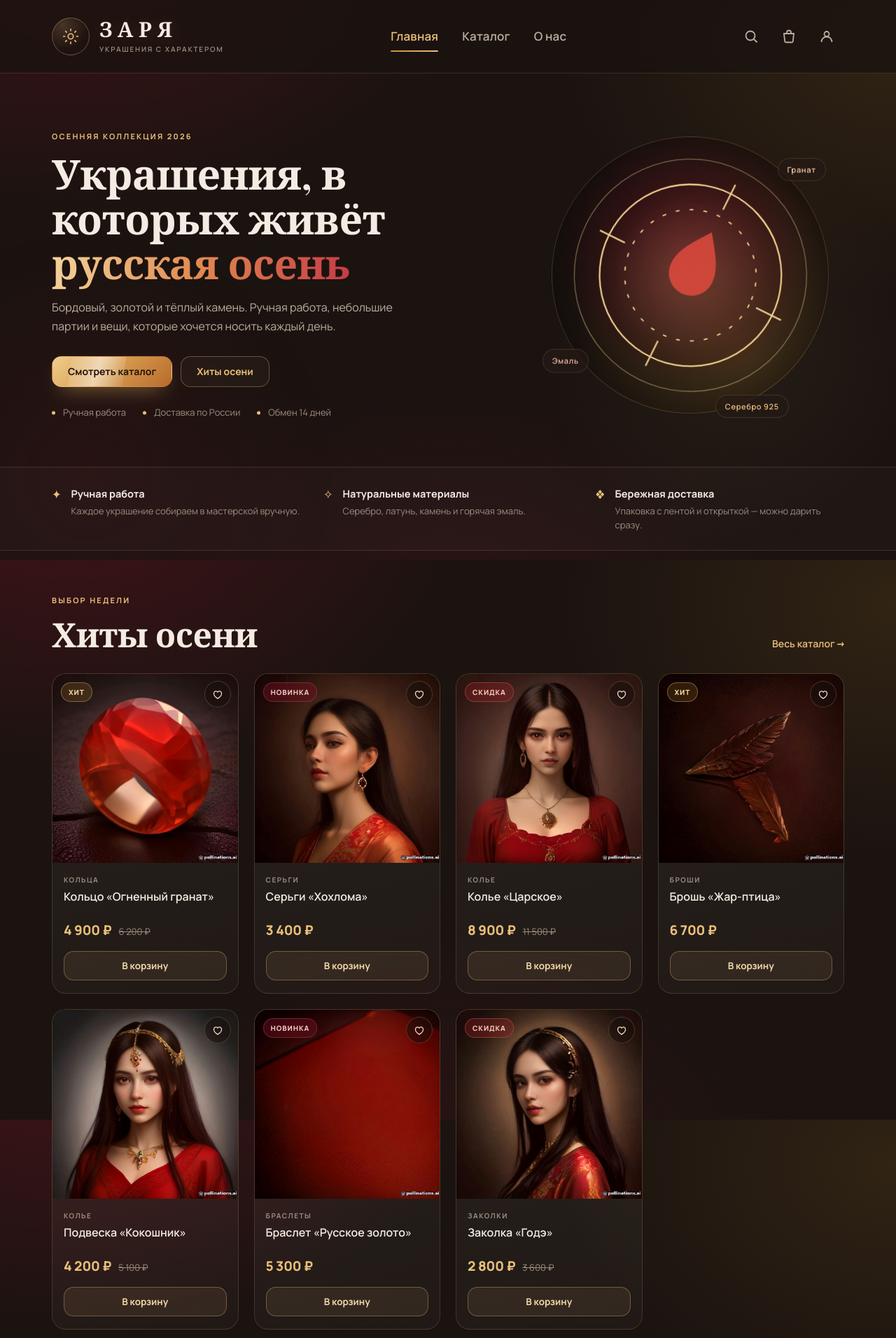
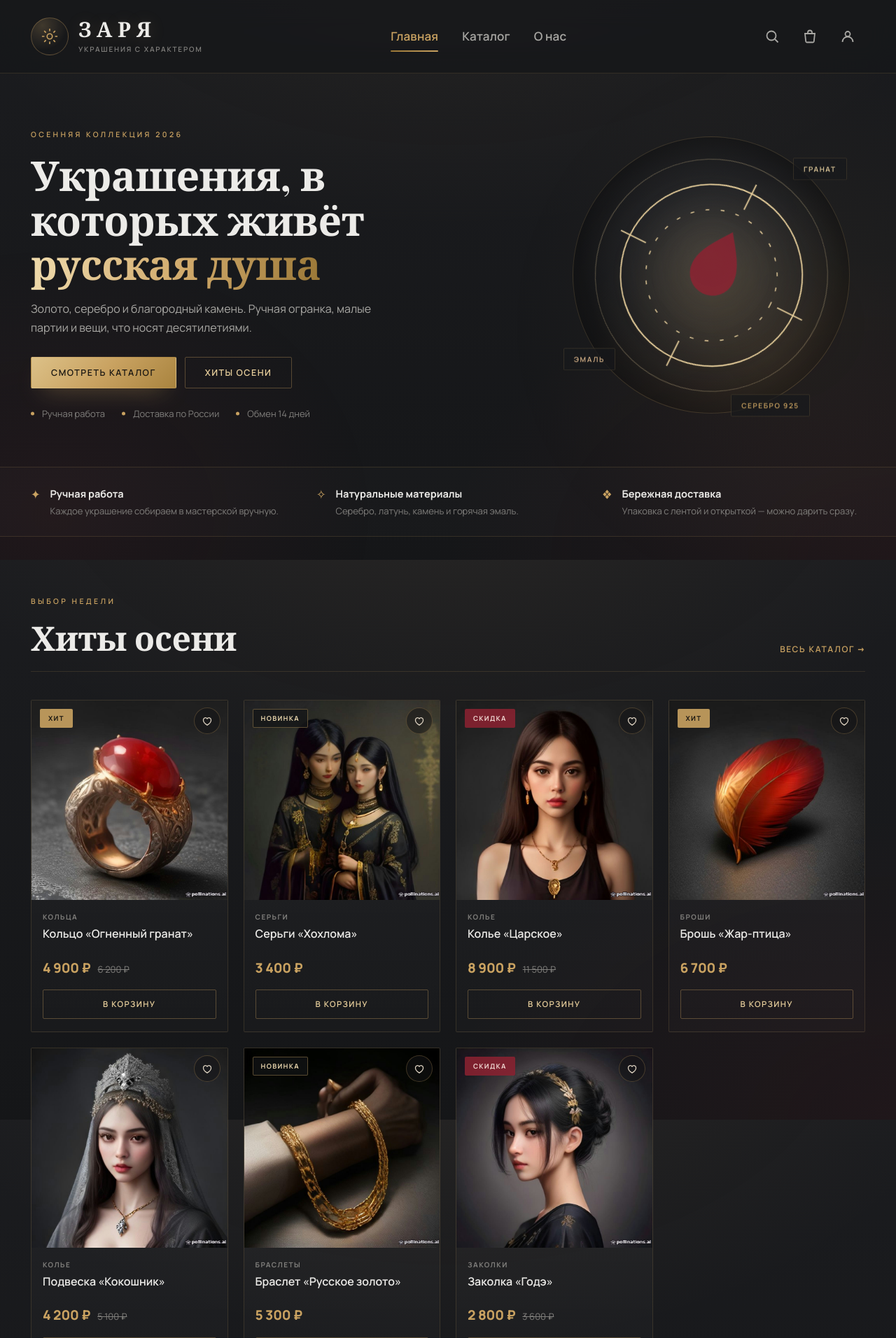
Before and after one commit to Kharusaki/web_mvp_for_intensive, a Flask app: page / in a window 1280 px wide. Shown: the top 1912 px of the page at 70% size. Run offline with Flask 3, Linux system fonts and the light colour scheme.

Commit message:
Премиальный антрацитово-золотой дизайн; новые фото товаров, серьги-хохлома без искажений

```diff
--- a/static/css/style.css
+++ b/static/css/style.css
@@ -1,28 +1,31 @@
 /* =========================================================
    ЗАРЯ — украшения в русском стиле
-   Палитра: тёплый тёмный фон, бордо, красный, золото.
+   Палитра: антрацитовый графит, мягкое золото, редкие акценты
+   (вдохновлено премиальными ювелирными каталогами).
    ========================================================= */
 
 :root {
-    --bg: #1a1310;
-    --bg-soft: #221813;
-    --surface: rgba(255, 240, 224, 0.055);
-    --surface-strong: rgba(255, 240, 224, 0.09);
-    --border: rgba(232, 191, 122, 0.16);
-    --border-strong: rgba(232, 191, 122, 0.34);
-
-    --text: #f4ece2;
-    --muted: #bdae9e;
-    --muted-soft: #9c8d7f;
-
-    --gold: #e8bf7a;
-    --gold-deep: #c9922f;
-    --red: #d24a3e;
-    --burgundy: #7a1226;
-
-    --radius: 20px;
-    --radius-sm: 12px;
-    --container: 1180px;
+    --bg: #17181a;
+    --bg-soft: #1d1e21;
+    --surface: rgba(255, 255, 255, 0.04);
+    --surface-strong: rgba(255, 255, 255, 0.07);
+    --border: rgba(201, 162, 97, 0.16);
+    --border-strong: rgba(201, 162, 97, 0.36);
+
+    --text: #ecebe8;
+    --muted: #a9a8a4;
+    --muted-soft: #807f7c;
+
+    --gold: #c9a261;
+    --gold-bright: #e8cf9c;
+    --gold-deep: #9a7736;
+
+    --accent: #8c2231;
+    --accent-soft: rgba(140, 34, 49, 0.4);
+
+    --radius: 2px;
+    --radius-sm: 2px;
+    --container: 1240px;
 
     --font-body: "Manrope", "Segoe UI", Tahoma, sans-serif;
     --font-head: "Playfair Display", Georgia, "Times New Roman", serif;
@@ -50,9 +53,9 @@ body {
     color: var(--text);
     background-color: var(--bg);
     background-image:
-        radial-gradient(900px 600px at 8% -10%, rgba(122, 18, 38, 0.38), transparent 65%),
-        radial-gradient(800px 600px at 100% 8%, rgba(201, 146, 47, 0.13), transparent 60%),
-        radial-gradient(700px 500px at 50% 110%, rgba(122, 18, 38, 0.18), transparent 70%);
+        radial-gradient(1100px 700px at 50% -20%, rgba(201, 162, 97, 0.07), transparent 70%),
+        radial-gradient(900px 600px at 100% 100%, rgba(140, 34, 49, 0.09), transparent 72%),
+        linear-gradient(180deg, #1b1c1f 0%, #151618 100%);
     background-attachment: fixed;
     -webkit-font-smoothing: antialiased;
     overflow-x: hidden;
@@ -96,8 +99,8 @@ dd {
     pointer-events: none;
     z-index: -1;
     background:
-        radial-gradient(420px 420px at 82% 62%, rgba(232, 191, 122, 0.06), transparent 70%),
-        radial-gradient(500px 500px at 10% 85%, rgba(122, 18, 38, 0.14), transparent 70%);
+        radial-gradient(560px 560px at 88% 58%, rgba(201, 162, 97, 0.05), transparent 72%),
+        radial-gradient(620px 520px at 6% 92%, rgba(140, 34, 49, 0.09), transparent 74%);
 }
 
 .container {
@@ -110,16 +113,16 @@ dd {
 /* ---------- Общие элементы ---------- */
 
 .eyebrow {
-    font-size: 11px;
-    font-weight: 700;
-    letter-spacing: 0.2em;
+    font-size: 10.5px;
+    font-weight: 600;
+    letter-spacing: 0.32em;
     text-transform: uppercase;
     color: var(--gold);
-    margin-bottom: 12px;
+    margin-bottom: 16px;
 }
 
 .accent {
-    background: linear-gradient(100deg, #f4d59b 0%, #e28b52 48%, #c53a44 100%);
+    background: linear-gradient(100deg, #f0dcae 0%, #cfa869 55%, #9a7736 100%);
     -webkit-background-clip: text;
     background-clip: text;
     color: transparent;
@@ -130,76 +133,81 @@ dd {
     align-items: center;
     justify-content: center;
     gap: 8px;
-    padding: 13px 22px;
+    padding: 14px 28px;
     border: 1px solid transparent;
-    border-radius: 14px;
-    font-size: 14px;
-    font-weight: 700;
+    border-radius: 2px;
+    font-size: 12.5px;
+    font-weight: 600;
+    letter-spacing: 0.12em;
+    text-transform: uppercase;
     line-height: 1.2;
     cursor: pointer;
-    transition: transform 0.25s var(--ease), box-shadow 0.25s var(--ease),
-        background 0.25s var(--ease), border-color 0.25s var(--ease), color 0.25s var(--ease);
+    transition: transform 0.3s var(--ease), box-shadow 0.3s var(--ease),
+        background 0.3s var(--ease), border-color 0.3s var(--ease), color 0.3s var(--ease);
 }
 
 .btn:active {
-    transform: scale(0.98);
+    transform: scale(0.99);
 }
 
 .btn-primary {
-    background: linear-gradient(135deg, #f0cd8d 0%, #d9a052 45%, #b96a2c 100%);
-    color: #24140c;
-    box-shadow: 0 12px 30px -14px rgba(232, 178, 92, 0.75);
+    background: linear-gradient(135deg, #dcc188 0%, #c9a261 50%, #a9843f 100%);
+    color: #1a1712;
+    box-shadow: 0 14px 34px -18px rgba(201, 162, 97, 0.9);
 }
 
 .btn-primary:hover {
     transform: translateY(-2px);
-    box-shadow: 0 18px 36px -14px rgba(232, 178, 92, 0.85);
-    filter: brightness(1.05);
+    box-shadow: 0 20px 40px -18px rgba(201, 162, 97, 0.95);
+    filter: brightness(1.06);
 }
 
 .btn-ghost {
     border-color: var(--border-strong);
-    color: var(--gold);
-    background: rgba(232, 191, 122, 0.04);
+    color: var(--gold-bright);
+    background: transparent;
 }
 
 .btn-ghost:hover {
-    background: rgba(232, 191, 122, 0.12);
+    background: rgba(201, 162, 97, 0.09);
+    border-color: var(--gold);
     transform: translateY(-2px);
 }
 
 .btn-cart {
     width: 100%;
-    margin-top: 14px;
-    padding: 12px 16px;
-    border-color: var(--border-strong);
-    background: rgba(232, 191, 122, 0.09);
-    color: #f1d6a8;
-    font-size: 13.5px;
+    margin-top: 16px;
+    padding: 13px 16px;
+    border: 1px solid var(--border-strong);
+    background: transparent;
+    color: var(--gold-bright);
+    font-size: 11.5px;
 }
 
 .btn-cart:hover {
-    background: linear-gradient(135deg, #ecc985, #c98a3d);
-    color: #24140c;
+    background: linear-gradient(135deg, #dcc188, #c9a261);
+    color: #1a1712;
     border-color: transparent;
 }
 
 .btn-cart.is-added {
-    background: rgba(122, 18, 38, 0.55);
-    border-color: rgba(210, 74, 62, 0.6);
-    color: #ffd7cf;
+    background: var(--accent);
+    border-color: transparent;
+    color: #f1dad3;
 }
 
 .text-link {
     color: var(--gold);
-    font-size: 14px;
+    font-size: 12px;
     font-weight: 600;
+    letter-spacing: 0.14em;
+    text-transform: uppercase;
     white-space: nowrap;
     transition: color 0.2s;
 }
 
 .text-link:hover {
-    color: #f7dca9;
+    color: var(--gold-bright);
 }
 
 .shimmer {
@@ -214,10 +222,10 @@ dd {
     top: -60%;
     bottom: -60%;
     left: 0;
-    width: 45%;
-    background: linear-gradient(100deg, transparent, rgba(255, 255, 255, 0.55), transparent);
-    transform: translateX(-160%) rotate(8deg);
-    animation: shimmer 5s var(--ease) infinite;
+    width: 40%;
+    background: linear-gradient(100deg, transparent, rgba(255, 250, 235, 0.4), transparent);
+    transform: translateX(-170%) rotate(8deg);
+    animation: shimmer 6s var(--ease) infinite;
     animation-delay: 1.2s;
     pointer-events: none;
     z-index: -1;
@@ -235,9 +243,9 @@ dd {
     position: sticky;
     top: 0;
     z-index: 50;
-    background: rgba(26, 19, 16, 0.78);
-    backdrop-filter: blur(16px);
-    -webkit-backdrop-filter: blur(16px);
+    background: rgba(23, 24, 26, 0.82);
+    backdrop-filter: blur(18px);
+    -webkit-backdrop-filter: blur(18px);
     border-bottom: 1px solid var(--border);
 }
 
@@ -354,7 +362,7 @@ dd {
     height: 50px;
     padding: 0;
     border: 1px solid transparent;
-    border-radius: 14px;
+    border-radius: 2px;
     background: transparent;
     color: var(--muted);
     cursor: pointer;
@@ -560,9 +568,9 @@ input:focus-visible {
     border-radius: 50%;
     border: 1px solid var(--border);
     background:
-        radial-gradient(circle at 50% 42%, rgba(122, 18, 38, 0.55), transparent 62%),
-        radial-gradient(circle at 70% 80%, rgba(201, 146, 47, 0.18), transparent 60%);
-    box-shadow: inset 0 0 80px rgba(0, 0, 0, 0.45);
+        radial-gradient(circle at 50% 42%, rgba(60, 62, 66, 0.6), transparent 64%),
+        radial-gradient(circle at 70% 80%, rgba(201, 162, 97, 0.12), transparent 62%);
+    box-shadow: inset 0 0 90px rgba(0, 0, 0, 0.5);
 }
 
 .hero-sun {
@@ -570,8 +578,8 @@ input:focus-visible {
     width: 55%;
     height: 55%;
     border-radius: 50%;
-    background: radial-gradient(circle, rgba(232, 191, 122, 0.22), transparent 70%);
-    filter: blur(18px);
+    background: radial-gradient(circle, rgba(201, 162, 97, 0.18), transparent 70%);
+    filter: blur(20px);
 }
 
 .hero-ornament {
@@ -583,20 +591,21 @@ input:focus-visible {
 
 .hero-chip {
     position: absolute;
-    padding: 7px 13px;
-    border-radius: 99px;
+    padding: 7px 14px;
+    border-radius: 2px;
     border: 1px solid var(--border);
-    background: rgba(37, 26, 21, 0.72);
+    background: rgba(24, 25, 28, 0.72);
     backdrop-filter: blur(8px);
-    font-size: 11px;
+    font-size: 10px;
     font-weight: 600;
-    letter-spacing: 0.06em;
+    letter-spacing: 0.16em;
+    text-transform: uppercase;
     color: var(--muted);
-    animation: floaty 6s ease-in-out infinite;
-}
-
-.hero-chip--1 { top: 12%; right: 6%; animation-delay: 0.2s; color: #f0c7a4; }
-.hero-chip--2 { bottom: 18%; left: 2%; animation-delay: 1.4s; color: #f0b3a8; }
+    animation: floaty 7s ease-in-out infinite;
+}
+
+.hero-chip--1 { top: 12%; right: 6%; animation-delay: 0.2s; color: #e6cf9f; }
+.hero-chip--2 { bottom: 18%; left: 2%; animation-delay: 1.4s; color: #d8b48a; }
 .hero-chip--3 { bottom: 2%; right: 18%; animation-delay: 2.6s; color: var(--gold); }
 
 @keyframes fade-up {
@@ -623,7 +632,7 @@ input:focus-visible {
 .benefits {
     border-top: 1px solid var(--border);
     border-bottom: 1px solid var(--border);
-    background: rgba(255, 240, 224, 0.02);
+    background: rgba(255, 255, 255, 0.014);
 }
 
 .benefits-grid {
@@ -660,11 +669,11 @@ input:focus-visible {
 /* ---------- Секции ---------- */
 
 .section {
-    padding: 62px 0;
+    padding: 84px 0;
 }
 
 .section--tight {
-    padding: 22px 0 66px;
+    padding: 24px 0 88px;
 }
 
 .section-head {
@@ -672,7 +681,9 @@ input:focus-visible {
     align-items: flex-end;
     justify-content: space-between;
     gap: 20px;
-    margin-bottom: 30px;
+    margin-bottom: 40px;
+    padding-bottom: 22px;
+    border-bottom: 1px solid var(--border);
 }
 
 .section-title {
@@ -699,25 +710,43 @@ input:focus-visible {
     position: relative;
     display: flex;
     flex-direction: column;
-    background: linear-gradient(165deg, rgba(255, 240, 224, 0.07), rgba(255, 240, 224, 0.028));
+    background: linear-gradient(180deg, rgba(255, 255, 255, 0.045), rgba(255, 255, 255, 0.015));
     border: 1px solid var(--border);
     border-radius: var(--radius);
     overflow: hidden;
-    transition: transform 0.35s var(--ease), border-color 0.35s var(--ease),
-        box-shadow 0.35s var(--ease);
+    transition: transform 0.4s var(--ease), border-color 0.4s var(--ease),
+        box-shadow 0.4s var(--ease);
+}
+
+.product-card::before {
+    content: "";
+    position: absolute;
+    top: 0;
+    left: 0;
+    right: 0;
+    height: 1px;
+    background: linear-gradient(90deg, transparent, rgba(201, 162, 97, 0.55), transparent);
+    opacity: 0;
+    transition: opacity 0.4s var(--ease);
+    z-index: 2;
+    pointer-events: none;
 }
 
 .product-card:hover {
     transform: translateY(-6px);
-    border-color: rgba(232, 191, 122, 0.42);
-    box-shadow: 0 22px 44px -22px rgba(0, 0, 0, 0.8), 0 0 0 1px rgba(232, 191, 122, 0.1);
+    border-color: rgba(201, 162, 97, 0.45);
+    box-shadow: 0 30px 60px -30px rgba(0, 0, 0, 0.9), 0 0 0 1px rgba(201, 162, 97, 0.12);
+}
+
+.product-card:hover::before {
+    opacity: 1;
 }
 
 .card-media {
     position: relative;
     aspect-ratio: 1 / 1.02;
     overflow: hidden;
-    background: radial-gradient(circle at 50% 45%, #2c1d17, #1d1411 70%);
+    background: radial-gradient(circle at 50% 45%, #26272a, #1a1b1d 70%);
 }
 .card-media-link {
     display: block;
@@ -739,32 +768,32 @@ input:focus-visible {
     position: absolute;
     top: 12px;
     left: 12px;
-    padding: 5px 10px;
-    border-radius: 99px;
+    padding: 5px 11px;
+    border-radius: 2px;
     border: 1px solid transparent;
-    font-size: 10px;
-    font-weight: 800;
-    letter-spacing: 0.09em;
+    font-size: 9.5px;
+    font-weight: 700;
+    letter-spacing: 0.14em;
     text-transform: uppercase;
     backdrop-filter: blur(8px);
 }
 
 .badge--hit {
-    color: #f6d9a0;
-    background: rgba(201, 146, 47, 0.18);
-    border-color: rgba(232, 191, 122, 0.4);
+    color: #1a1712;
+    background: rgba(201, 162, 97, 0.9);
+    border-color: transparent;
 }
 
 .badge--sale {
-    color: #ffc0b6;
-    background: rgba(190, 38, 48, 0.24);
-    border-color: rgba(222, 90, 78, 0.45);
+    color: #f0d6d0;
+    background: rgba(140, 34, 49, 0.86);
+    border-color: transparent;
 }
 
 .badge--new {
-    color: #f0c9c0;
-    background: rgba(122, 18, 38, 0.42);
-    border-color: rgba(200, 110, 110, 0.3);
+    color: #e6d3ab;
+    background: rgba(20, 21, 23, 0.72);
+    border-color: rgba(201, 162, 97, 0.4);
 }
 
 .like-btn {
@@ -777,10 +806,10 @@ input:focus-visible {
     height: 38px;
     padding: 0;
     border-radius: 50%;
-    border: 1px solid rgba(232, 191, 122, 0.22);
-    background: rgba(24, 16, 13, 0.55);
+    border: 1px solid rgba(201, 162, 97, 0.28);
+    background: rgba(20, 21, 23, 0.55);
     backdrop-filter: blur(6px);
-    color: #f0dcc0;
+    color: #ded3c2;
     cursor: pointer;
     transition: border-color 0.2s, background 0.2s, transform 0.2s;
 }
--- a/templates/base.html
+++ b/templates/base.html
@@ -4,7 +4,7 @@
     <meta charset="UTF-8">
     <meta name="viewport" content="width=device-width, initial-scale=1.0">
     <title>{% block title %}ЗАРЯ — украшения в русском стиле{% endblock %}</title>
-    <meta name="description" content="Украшения ручной работы в русском стиле: кольца, серьги, колье и броши. Тёплая осенняя коллекция.">
+    <meta name="description" content="Премиальные украшения ручной работы в русском стиле: кольца, серьги, колье и броши. Золото, серебро и благородный камень.">
     <link rel="icon" type="image/svg+xml" href="{{ url_for('static', filename='img/favicon.svg') }}">
     <link rel="preconnect" href="https://fonts.googleapis.com">
     <link rel="preconnect" href="https://fonts.gstatic.com" crossorigin>
--- a/templates/catalog.html
+++ b/templates/catalog.html
@@ -6,7 +6,7 @@
 {% block content %}
 <section class="page-head">
     <div class="container">
-        <p class="eyebrow">Коллекция «Тёплая осень»</p>
+        <p class="eyebrow">Коллекция «Тёплое золото»</p>
         <h1>Каталог украшений</h1>
         <p class="page-lead">Восемь вещей ручной работы. Выберите настроение — остальное сделает золото.</p>
     </div>
--- a/templates/index.html
+++ b/templates/index.html
@@ -8,10 +8,10 @@
     <div class="container hero-inner">
         <div class="hero-copy">
             <p class="eyebrow">Осенняя коллекция 2026</p>
-            <h1>Украшения, в которых живёт <span class="accent">русская осень</span></h1>
+            <h1>Украшения, в которых живёт <span class="accent">русская душа</span></h1>
             <p class="hero-lead">
-                Бордовый, золотой и тёплый камень. Ручная работа, небольшие партии
-                и вещи, которые хочется носить каждый день.
+                Золото, серебро и благородный камень. Ручная огранка, малые партии
+                и вещи, что носят десятилетиями.
             </p>
 
             <div class="hero-actions">
```
Also changed, not shown: other parts of static/css/style.css (+69 -54 lines), other parts of templates/index.html (+11 -11 lines), README.md, static/img/bracelet.jpg, static/img/brooch.jpg, static/img/earrings.jpg, static/img/hairpin.jpg, static/img/necklace.jpg, static/img/pendant.jpg, static/img/ring.jpg, static/img/troika.jpg.
